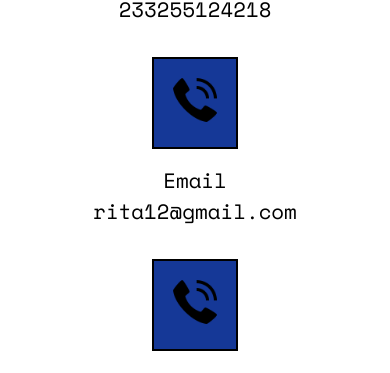
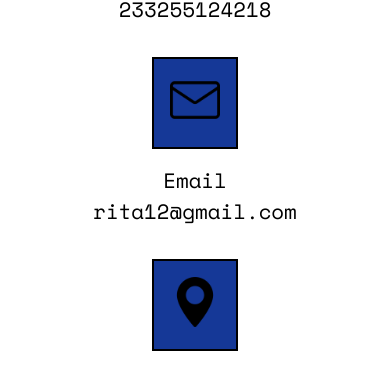
Before and after one commit to shekinahwebdev/BACKERY-WEBSITE, a plain HTML site: page main/contact.html in a window 390 px wide. Shown: the part 364-737 px from the top of the page. Drawn offline with nearby package versions, Linux system fonts and the light colour scheme.

Commit message:
Replace telephone icons with email and map icons in contact.html; add new email icon image

```diff
--- a/main/contact.html
+++ b/main/contact.html
@@ -94,10 +94,7 @@
             <div class="icon-box">
               <li>
                 <a href="">
-                  <img
-                    src="/assets/images/telephone-call.png"
-                    class="caller-icon"
-                  />
+                  <img src="/assets/images/email.png" class="caller-icon" />
                 </a>
               </li>
             </div>
@@ -111,7 +108,7 @@
               <li>
                 <a href="">
                   <img
-                    src="/assets/images/telephone-call.png"
+                    src="/assets/images/maps-and-flags.png"
                     class="caller-icon"
                   />
                 </a>
```
Also changed, not shown: assets/images/contact.png (added), assets/images/email.png (added), assets/images/maps-and-flags.png (added).
